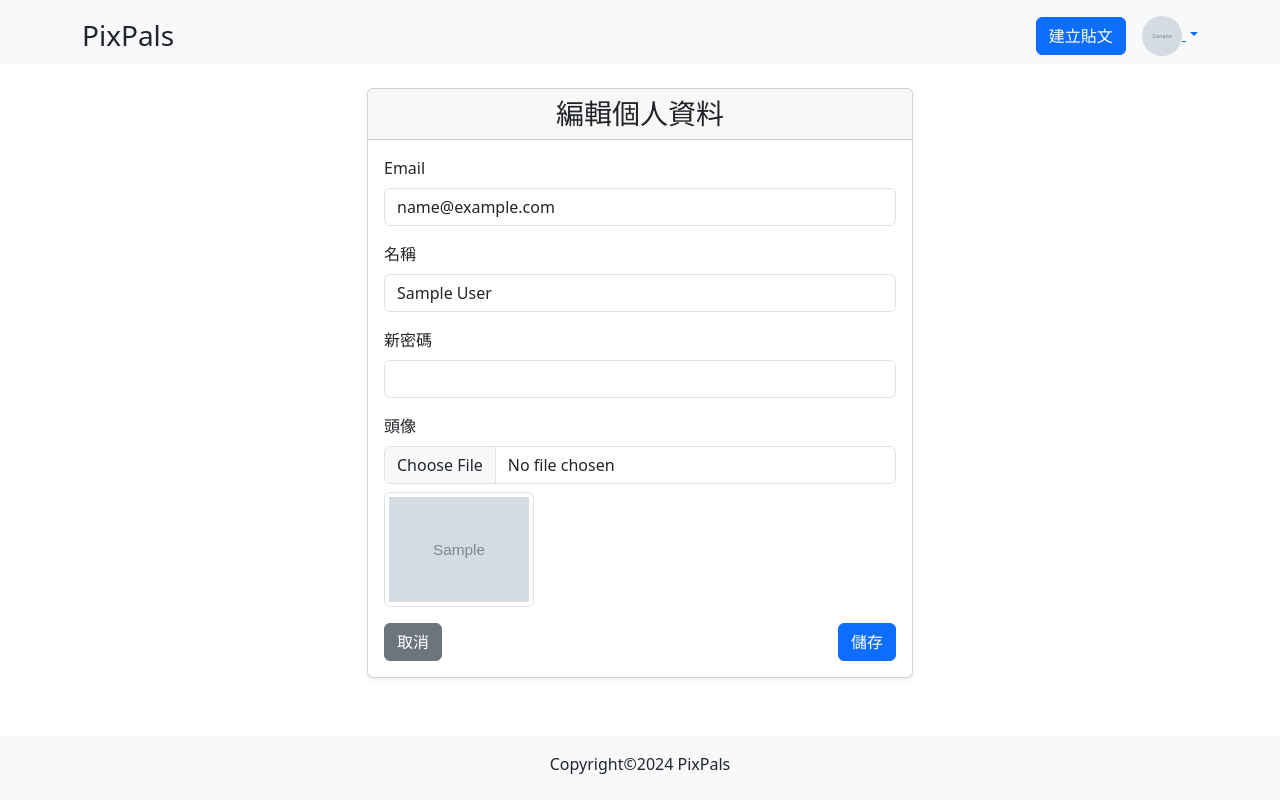
After one commit to flystar0526/Github_Project, a Flask app: page /user/edit in a window 1280 px wide. The commit adds this page. Run offline with Flask 3, Linux system fonts and the light colour scheme; a user stored in the database is signed in; tables that the repository leaves empty hold one stand-in row (values such as "Sample post"); grey boxes marked "Sample" are stand-in pictures; some libraries are stand-ins or nearby versions.

```diff
--- a/app.py
+++ b/app.py
@@ -4,6 +4,8 @@ from flask_login import LoginManager, login_required, current_user
 from models import db, User, Post
 from config import Config
 from auth import auth_bp
+from user import user_bp
+from post import post_bp
 
 app = Flask(__name__)
 app.config.from_object(Config)
@@ -21,6 +23,8 @@ def load_user(user_id):
 
 # Register Blueprints
 app.register_blueprint(auth_bp, url_prefix='/auth')
+app.register_blueprint(user_bp, url_prefix='/user')
+app.register_blueprint(post_bp, url_prefix='/post')
 
 @app.route('/')
 @login_required
--- /dev/null
+++ b/post/__init__.py
@@ -0,0 +1,5 @@
+from flask import Blueprint
+
+post_bp = Blueprint('post', __name__, template_folder='templates/post')
+
+from post import routes
--- a/templates/layout.html
+++ b/templates/layout.html
@@ -14,7 +14,7 @@
 
       <!-- Create Post Button and User Menu -->
       <div class="d-flex align-items-center">
-        <a href="" class="btn btn-primary me-3"> 建立貼文 </a>
+        <a href="{{ url_for('post.create_post') }}" class="btn btn-primary me-3"> 建立貼文 </a>
 
         <div class="user-menu dropdown">
           <a
@@ -37,7 +37,7 @@
               <a class="dropdown-item" href=""> 個人檔案 </a>
             </li>
             <li>
-              <a class="dropdown-item" href=""> 設定 </a>
+              <a class="dropdown-item" href="{{ url_for('user.edit_profile') }}"> 設定 </a>
             </li>
             <li>
               <a class="dropdown-item" href="{{ url_for('auth.logout') }}">
--- /dev/null
+++ b/templates/user/edit_profile.html
@@ -0,0 +1,78 @@
+{% extends "layout.html" %} {% block page_content %}
+<div class="row justify-content-center">
+  <div class="col-md-6">
+    <div class="card shadow-sm">
+      <div class="card-header text-center">
+        <h3 class="mb-0">編輯個人資料</h3>
+      </div>
+      <div class="card-body">
+        <form method="POST" enctype="multipart/form-data">
+          {{ form.csrf_token }}
+
+          <div class="mb-3">
+            {{ form.email.label(class_="form-label") }} {{
+            form.email(class_="form-control", readonly=True) }}
+          </div>
+
+          <div class="mb-3">
+            {{ form.name.label(class_="form-label") }} {{
+            form.name(class_="form-control") }} {% if form.name.errors %}
+            <div class="text-danger mt-1">{{ form.name.errors[0] }}</div>
+            {% endif %}
+          </div>
+
+          <div class="mb-3">
+            {{ form.password.label(class_="form-label") }} {{
+            form.password(class_="form-control") }} {% if form.password.errors
+            %}
+            <div class="text-danger mt-1">{{ form.password.errors[0] }}</div>
+            {% endif %}
+          </div>
+
+          <div class="mb-3">
+            <label for="avatar" class="form-label">頭像</label>
+            <input
+              type="file"
+              id="avatar"
+              name="avatar"
+              class="form-control"
+              onchange="previewImage(event)"
+            />
+            <img
+              id="avatar-preview"
+              src="{{
+                url_for('static', filename='avatars/' + (current_user.avatar or 'default-avatar.png'))
+              }}"
+              class="img-thumbnail mt-2"
+              width="150"
+              alt="頭像預覽"
+            />
+          </div>
+
+          <div class="d-flex justify-content-between">
+            <button
+              type="button"
+              class="btn btn-secondary"
+              onclick="history.back()"
+            >
+              取消
+            </button>
+            <button type="submit" class="btn btn-primary">儲存</button>
+          </div>
+        </form>
+      </div>
+    </div>
+  </div>
+</div>
+
+<script>
+  function previewImage(event) {
+    const reader = new FileReader();
+    reader.onload = function () {
+      const output = document.getElementById("avatar-preview");
+      output.src = reader.result;
+    };
+    reader.readAsDataURL(event.target.files[0]);
+  }
+</script>
+{% endblock %}
--- /dev/null
+++ b/user/__init__.py
@@ -0,0 +1,5 @@
+from flask import Blueprint
+
+user_bp = Blueprint('user', __name__, template_folder='templates/user')
+
+from user import routes
--- /dev/null
+++ b/user/routes.py
@@ -0,0 +1,62 @@
+import os
+import uuid
+from flask import render_template, redirect, url_for, flash, request, current_app, session
+from flask_login import current_user, login_required
+from werkzeug.utils import secure_filename
+from models import db, Post, PostLike, PostFavor
+from user import user_bp
+from utils.forms import EditProfileForm
+
+UPLOAD_FOLDER = 'static/avatars'
+
+@user_bp.route('/edit', methods=['GET', 'POST'])
+@login_required
+def edit_profile():
+    form = EditProfileForm()
+
+    # Save the previous page URL into the session
+    if request.method == 'GET':
+        session['previous_url'] = request.referrer or url_for('index')
+
+        # Pre-fill the form with default data
+        form.email.data = current_user.email
+        form.name.data = current_user.name
+
+    if form.validate_on_submit():
+        # Update user information
+        current_user.name = form.name.data
+
+        if form.password.data:
+            current_user.set_password(form.password.data)
+
+        # Handle avatar upload
+        if form.avatar.data:
+            avatar_file = form.avatar.data
+            original_filename = secure_filename(avatar_file.filename)
+            # Generate a unique filename using UUID and retain the file extension
+            unique_filename = f"{uuid.uuid4().hex}{os.path.splitext(original_filename)[1]}"
+            avatar_path = os.path.join(current_app.root_path, UPLOAD_FOLDER, unique_filename)
+
+            # Ensure the upload folder exists
+            os.makedirs(UPLOAD_FOLDER, exist_ok=True)
+            # Save the new avatar
+            avatar_file.save(avatar_path)
+
+            # Delete the old avatar (if not the default avatar)
+            if current_user.avatar and current_user.avatar != 'default-avatar.png':
+                old_avatar_path = os.path.join(current_app.root_path, UPLOAD_FOLDER, current_user.avatar)
+                if os.path.exists(old_avatar_path):
+                    os.remove(old_avatar_path)
+
+            # Update the avatar name in the database
+            current_user.avatar = unique_filename
+
+        # Commit the changes
+        db.session.commit()
+        flash('個人資料已更新', 'success')
+
+        # Retrieve the previous page URL from the session and redirect
+        previous_url = session.get('previous_url', url_for('index'))
+        return redirect(previous_url)
+
+    return render_template('user/edit_profile.html', form=form)
--- a/utils/forms.py
+++ b/utils/forms.py
@@ -22,3 +22,16 @@ class RegisterForm(FlaskForm):
     ])
     avatar = FileField('頭像')
     submit = SubmitField('註冊')
+
+class EditProfileForm(FlaskForm):
+    email = StringField('Email', render_kw={'readonly': True})
+    name = StringField('名稱', validators=[DataRequired(), Length(min=2, max=30)])
+    password = PasswordField('新密碼', validators=[Optional(), Length(min=8, max=128)])
+    avatar = FileField('頭像')
+    submit = SubmitField('儲存')
+
+class PostForm(FlaskForm):
+    title = StringField('標題', validators=[DataRequired(), Length(min=3, max=50)])
+    content = TextAreaField('內容', validators=[Optional(), Length(max=500)])
+    image = FileField('圖片', validators=[Optional(), FileAllowed(['jpg', 'jpeg', 'png'], '只允許 JPG 和 PNG 格式')])
+    submit = SubmitField('發布')
```
Also changed, not shown: post/routes.py (added, +45 -0 lines), templates/post/create_post.html (added, +40 -0 lines).
